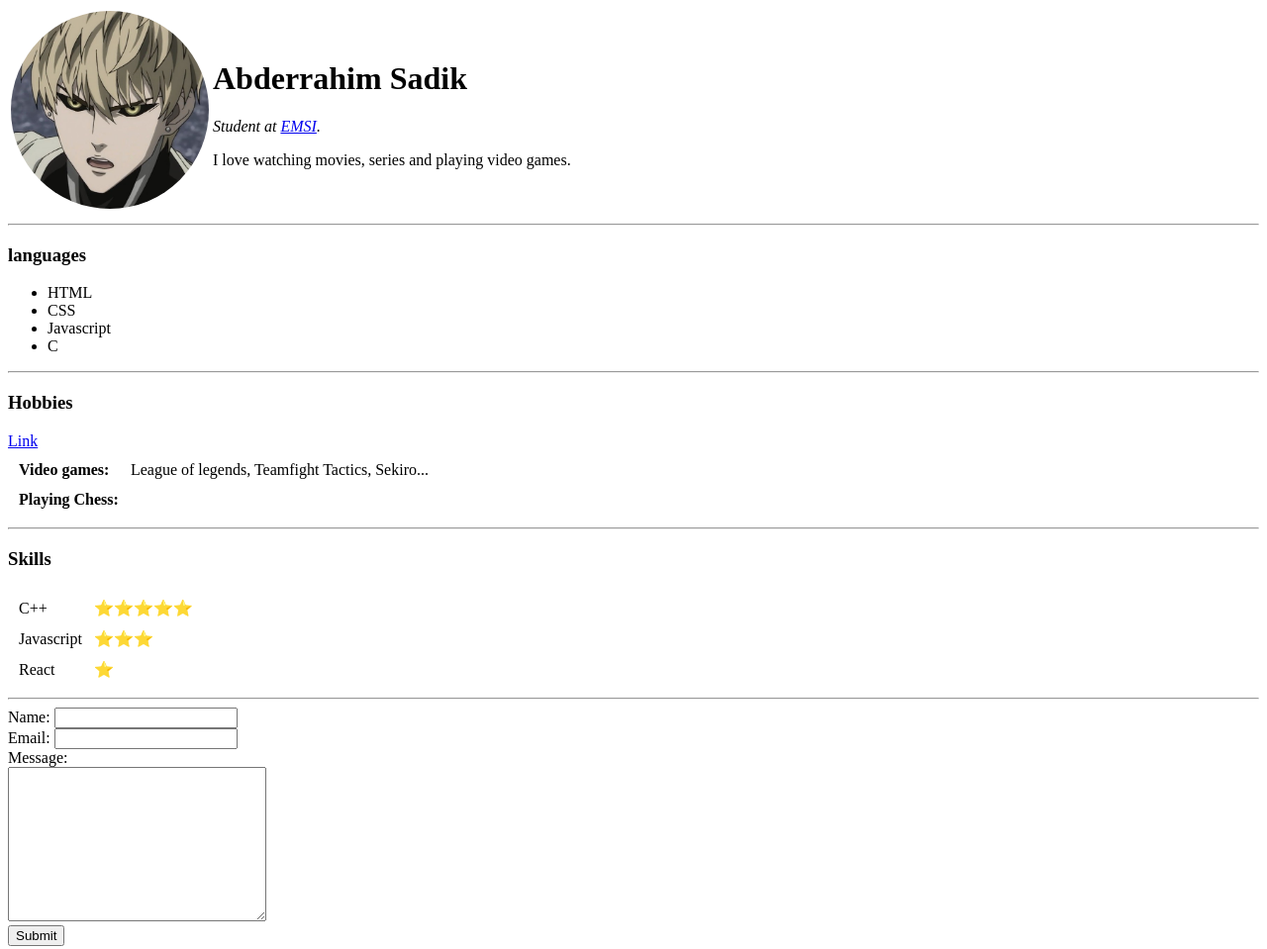
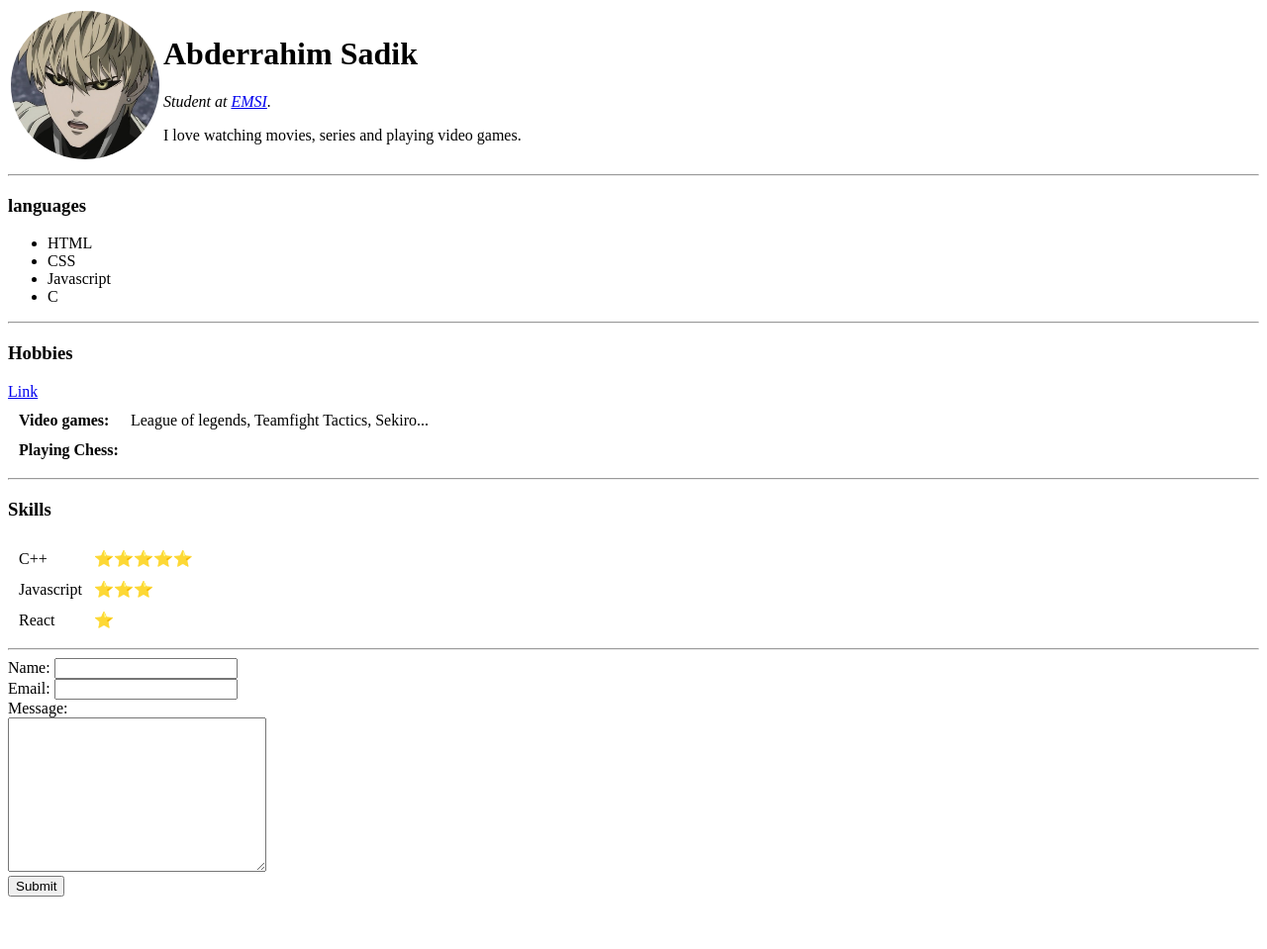
Before and after one commit to abderrahimSadik1/personal, a plain HTML site: page index.html in a window 1280 px wide. Shown: the whole page at 99% size. After the commit the page ends 914 px from the top, so only its background shows below. Drawn offline with Linux system fonts and the light colour scheme.

Commit message:
Update index.html

```diff
--- a/index.html
+++ b/index.html
@@ -14,7 +14,7 @@
 <body>
     <table>
     <tr>
-        <td><img src="images/abderrahim_profile.jpg" alt="abderrahim profile picture" width="200 px" height="200 px"></td>
+        <td><img src="images/abderrahim_profile.jpg" alt="abderrahim profile picture" width="150 px" height="150 px"></td>
         <td><h1>Abderrahim Sadik</h1>
             <p><em>Student at <a href="https://www.emsi.ma">EMSI</a>.</em></p>
             <p>I love watching movies, series and playing video games.</p></td>
```
